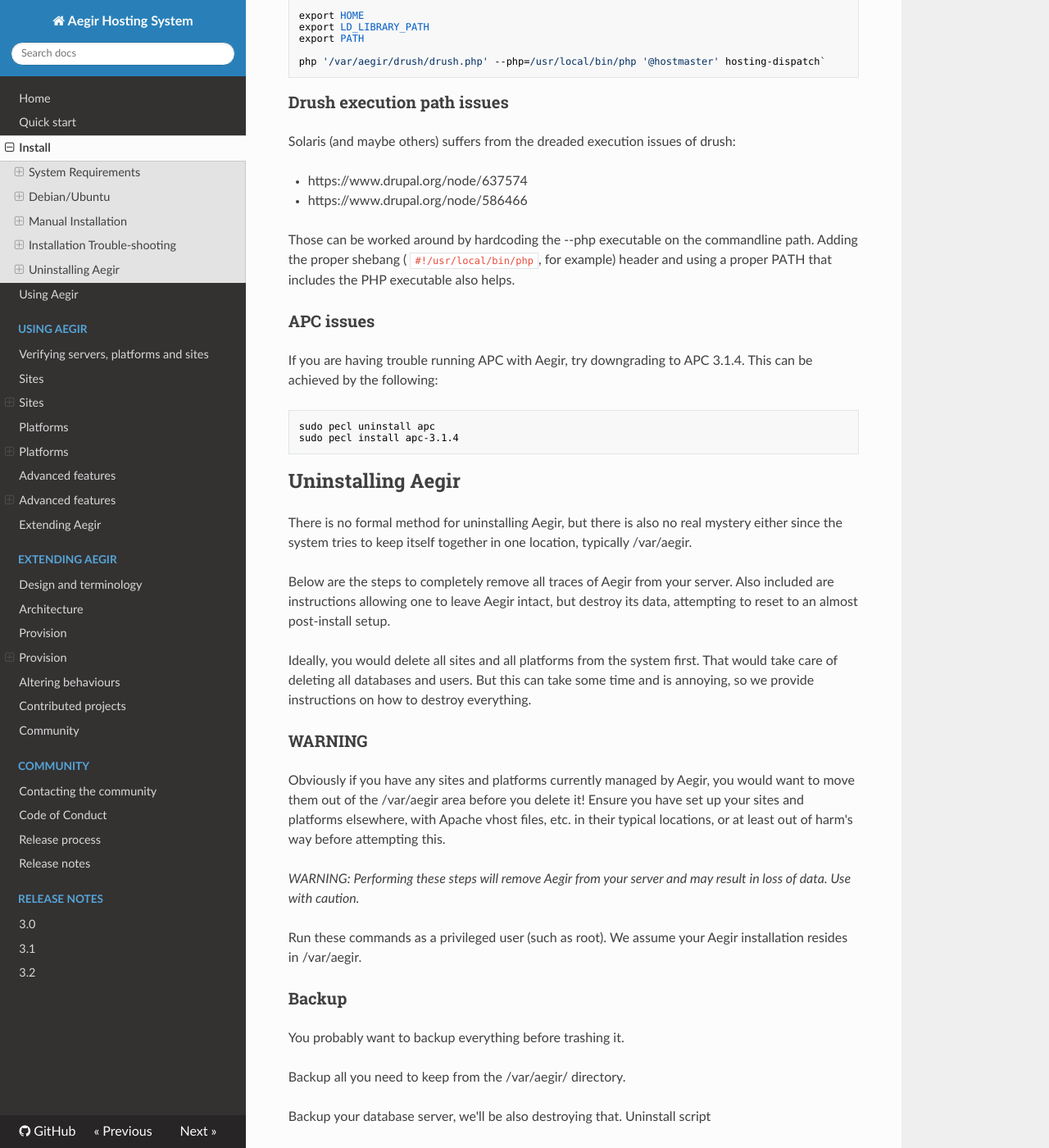
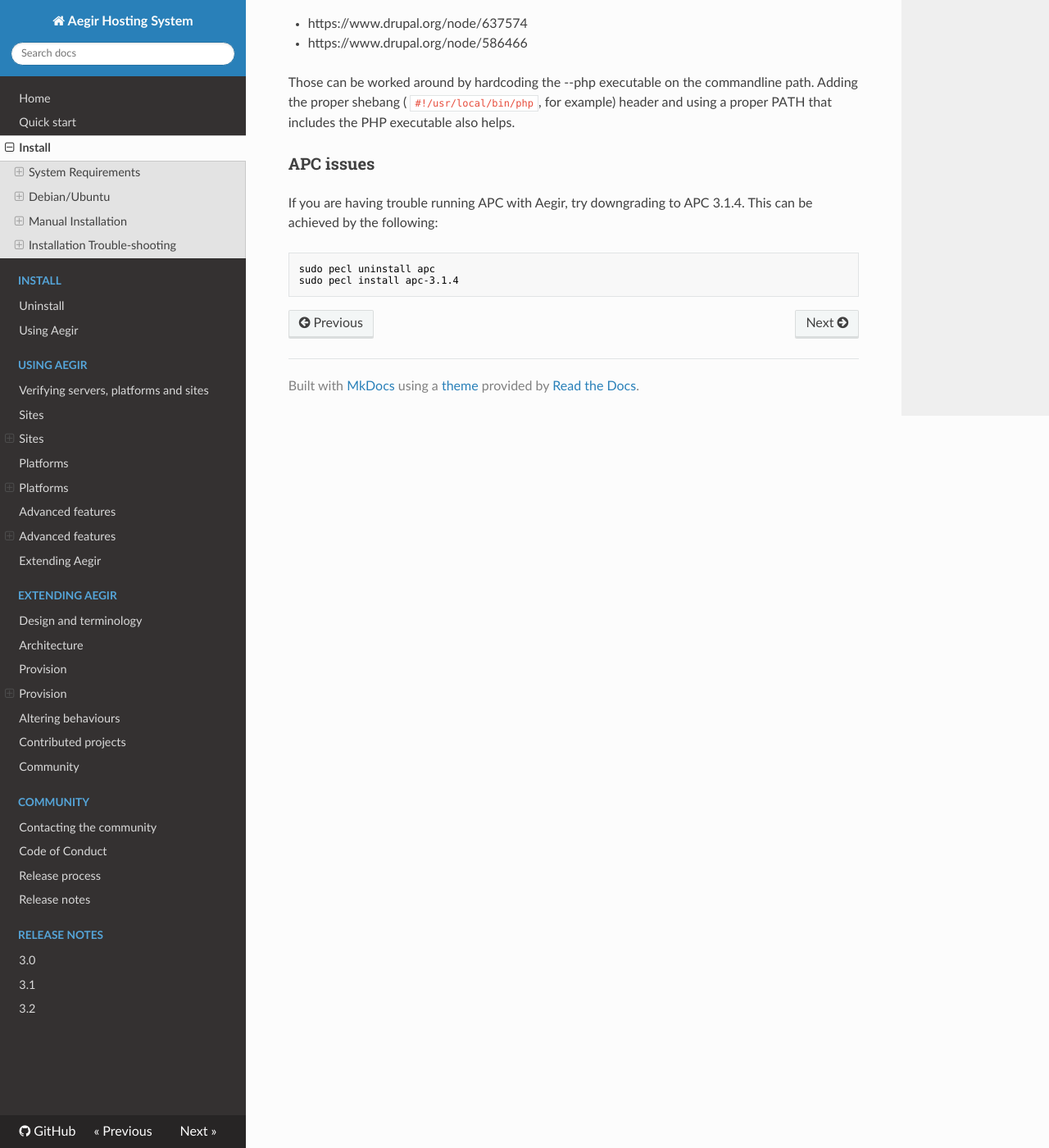
Before and after one commit to aegir-project/documentation, an MkDocs documentation site: the page built from docs/install.md, in a window 1280 px wide and 1400 px high, scrolled down 19132 px. Shown: the whole window at 82% size. Built offline with MkDocs 1.6.1, drawn with Linux system fonts in a browser that asks for light colours; nearby versions of some CDN libraries; old or Windows-style settings are respelled for this version of MkDocs; some of the changed text lies outside the part shown.

Commit message:
Split uninstall page.

```diff
--- a/docs/install.md
+++ b/docs/install.md
@@ -602,125 +602,3 @@
 
     sudo pecl uninstall apc
     sudo pecl install apc-3.1.4
-
-
-Uninstalling Aegir
-------------------
-
-There is no formal method for uninstalling Aegir, but there is also no real mystery either since the system tries to keep itself together in one location, typically /var/aegir.
-
-Below are the steps to completely remove all traces of Aegir from your server. Also included are instructions allowing one to leave Aegir intact, but destroy its data, attempting to reset to an almost post-install setup.
-
-Ideally, you would delete all sites and all platforms from the system first. That would take care of deleting all databases and users. But this can take some time and is annoying, so we provide instructions on how to destroy everything.
-
-###WARNING
-
-Obviously if you have any sites and platforms currently managed by Aegir, you would want to move them out of the /var/aegir area before you delete it! Ensure you have set up your sites and platforms elsewhere, with Apache vhost files, etc. in their typical locations, or at least out of harm's way before attempting this.
-
-*WARNING: Performing these steps will remove Aegir from your server and may result in loss of data. Use with caution.*
-
-Run these commands as a privileged user (such as root). We assume your Aegir installation resides in /var/aegir.
-
-###Backup
-
-You probably want to backup everything before trashing it.
-
-Backup all you need to keep from the /var/aegir/ directory.
-
-Backup your database server, we'll be also destroying that.
-Uninstall script
-
-###Uninstall script
-
-Aegir 3.x comes with a hostmaster-uninstall script that allows you to automate good chunks of the steps below.
-
-###Destroying the data
-
-Aegir manages three types of data:
-
-* configuration files - yes, we consider those as data
-* site and platform files
-* site databases
-
-###Trashing configuration files
-
-This step is optional if you are going to remove everything anyways.
-
-    rm /var/aegir/.drush/*alias.drushrc.php
-    rm -r /var/aegir/config/*
-
-###Trashing site and platform files
-
-At this point, you could still probably recover by verifying the platforms, which would recreate config files. At this point we start really destroying data.
-
-    rm -r /var/aegir/platforms/*
-    rm -r /var/aegir/hostmaster-*
-
-###Drop the databases and db users
-
-There are no generic instructions for this, since every system differs. Essentially you can perform this within a MySQL shell
-
-    mysql -u root -p
-
-Use the DROP DATABASE $databasename; syntax to drop databases. and DROP USER $user; to delete users, example:
-
-    DROP DATABASE aegirexamplecom;
-    DROP USER aegirexamplecom@localhost;
-
-This removes the Aegir user, assuming you have not created any site. If you did, you may want to cleanup those sites if you are going to delete them anyways. To see a list of GRANTs that Aegir has made for your database users, you can use a command like the following:
-
-    USE mysql;
-    SELECT User,Host FROM user WHERE Host='localhost' AND User <> 'root' AND User <> 'debian-sys-maint';
-    SELECT Host,Db,User FROM db WHERE User <> '';
-
-In Debian, the following will remove all non-system users (which may include non-aegir users!!!).
-
-*WARNING: DO NOT RUN THIS BEFORE CHECKING WHAT WILL BE DELETE BY RUNNING THE SELECT ABOVE!! THIS WILL DELETE ALL USERS FROM YOUR MYSQL DATABASE!!!*
-
-    DELETE FROM db WHERE User <> '';
-    DELETE FROM user WHERE Host='localhost' AND User <> 'root' AND User <> 'debian-sys-maint';
-    FLUSH PRIVILEGES;
-
-Then you will need to DROP DATABASE for every database.
-
-Consult the [GRANT](http://dev.mysql.com/doc/refman/5.1/en/grant.html) and [DROP](http://dev.mysql.com/doc/refman/5.1/en/drop-user.html) documentation from MySQL for more information.
-
-###Remove the aegir user's crontab
-
-    crontab -r -u aegir
-
-###Removing everything else
-
-At this point, we have removed all data that Aegir manages and we would be ready to reinstall the frontend. If we want to remove all traces, however, there's more work to do.
-
-####Remove /var/aegir
-
-    rm -rf /var/aegir
-
-####Delete the aegir user
-
-    userdel aegir
-
-This will also remove the user from the www-data group.
-
-####Remove the user from sudoers
-
-    visudo
-
-Remove the line that looks something like
-
-    aegir ALL=NOPASSWD: /usr/sbin/apache2ctl
-
-Save and exit the file.
-
-####Delete the symlink/include from Apache
-
-Depending on your installation and OS this may vary.
-
-Generally:
-
-    rm /etc/apache2/conf.d/aegir.conf
-
-If your Include statements were contained in a global system httpd.conf file or similar, you will need to remove these lines manually.
-
-Restart Apache when you have completed this.
--- a/mkdocs.yml
+++ b/mkdocs.yml
@@ -10,6 +10,8 @@
 - 'Home': 'index.md'
 - 'Quick start': 'quick-start.md'
 - 'Install': 'install.md'
+- 'Install':
+  - 'Uninstall': 'install/uninstall.md'
 - 'Using Aegir': 'usage.md'
 - 'Using Aegir':
   - 'Verifying servers, platforms and sites': 'usage/verify.md'
```
Also changed, not shown: docs/install/uninstall.md (added, +129 -0 lines).
